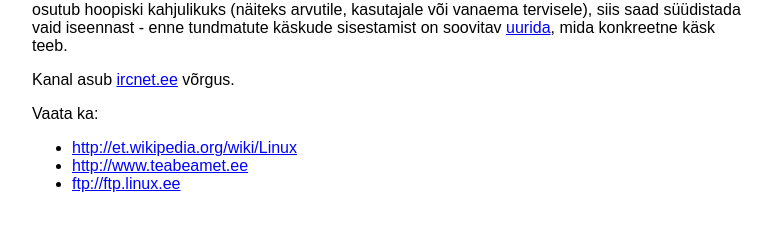
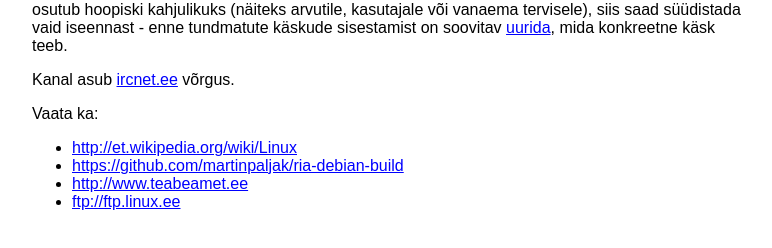
Before and after one commit to mahfiaz/linux.ee, a plain HTML site: page index.html in a window 1280 px wide. Shown: the part 146-394 px from the top of the page, without its empty margins (32-804 px from the left). Drawn offline with Linux system fonts and the light colour scheme.

Commit message:
idikaart debianis

```diff
--- a/index.html
+++ b/index.html
@@ -28,6 +28,7 @@
 		<p>Vaata ka:</p>
 		<ul>
 			<li><a href="http://et.wikipedia.org/wiki/Linux">http://et.wikipedia.org/wiki/Linux</a></li>
+			<li><a href="https://github.com/martinpaljak/ria-debian-build">https://github.com/martinpaljak/ria-debian-build</a></li>
 			<li><a href="http://www.teabeamet.ee">http://www.teabeamet.ee</a></li>
 			<li><a href="ftp://ftp.linux.ee">ftp://ftp.linux.ee</a></li>
 		</ul>
```
